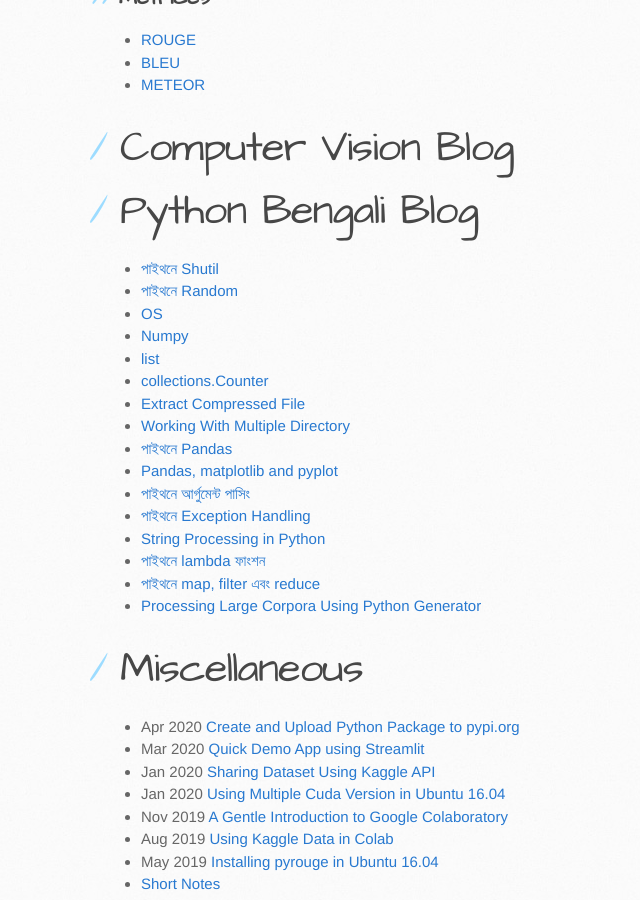
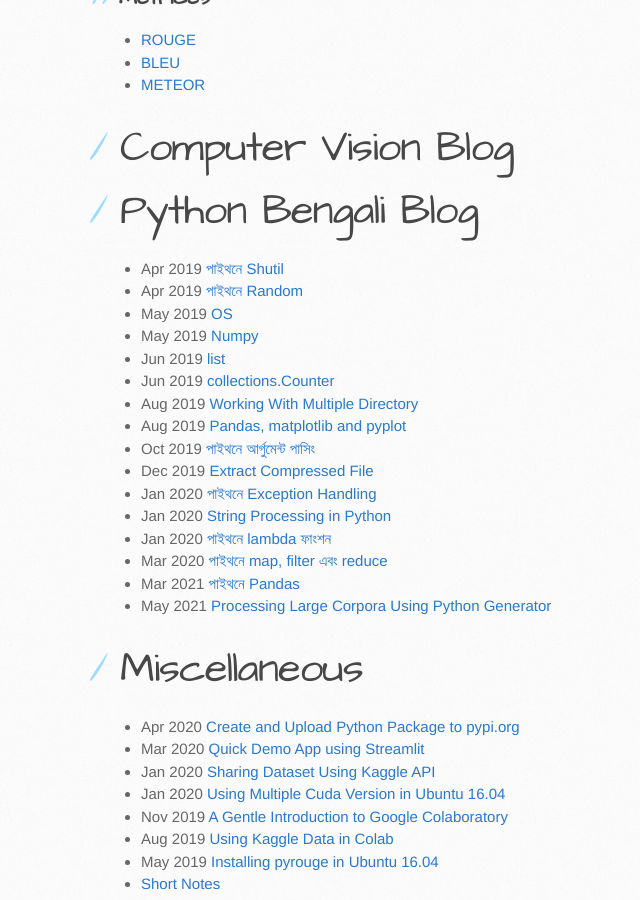
Before and after one commit to sagorbrur/sagorbrur.github.io, a Jekyll site: the page built from index.md, in a window 1280 px wide and 900 px high, scrolled down 1432 px. Shown: the whole window, without its empty margins (49-689 px from the left). Built offline with Jekyll 4.4.1, drawn with Linux system fonts in a browser that asks for light colours; our own code applies the rules of GitHub Pages for plain Markdown files.

Commit message:
Update index.md

```diff
--- a/index.md
+++ b/index.md
@@ -51,22 +51,22 @@
 
 
 # Python Bengali Blog
-* [পাইথনে Shutil](python_bn/shutil.md)
-* [পাইথনে Random](python_bn/random.md)
-* [OS](python_bn/os_py.md)
-* [Numpy](python_bn/numpy.md)
-* [list](python_bn/list.md)
-* [collections.Counter](python_bn/collections_Counter.md)
-* [Extract Compressed File](python_bn/extracting_python.md)
-* [Working With Multiple Directory](python_bn/working_with_directory.md)
-* [পাইথনে Pandas](python_bn/pandas.md)
-* [Pandas, matplotlib and pyplot](python_bn/Pandas_and_matplotlib.md)
-* [পাইথনে আর্গুমেন্ট পাসিং](python_bn/python_argparse.md)
-* [পাইথনে Exception Handling](python_bn/exception_handling.md)
-* [String Processing in Python](python_bn/string_processing.md)
-* [পাইথনে lambda ফাংশন](python_bn/lambda.md)
-* [পাইথনে map, filter এবং reduce](python_bn/python_map_filter_reduce.md)
-* [Processing Large Corpora Using Python Generator](python_bn/generator_python.md)
+* Apr 2019 [পাইথনে Shutil](python_bn/shutil.md)
+* Apr 2019 [পাইথনে Random](python_bn/random.md)
+* May 2019 [OS](python_bn/os_py.md)
+* May 2019 [Numpy](python_bn/numpy.md)
+* Jun 2019 [list](python_bn/list.md)
+* Jun 2019 [collections.Counter](python_bn/collections_Counter.md)
+* Aug 2019 [Working With Multiple Directory](python_bn/working_with_directory.md)
+* Aug 2019 [Pandas, matplotlib and pyplot](python_bn/Pandas_and_matplotlib.md)
+* Oct 2019 [পাইথনে আর্গুমেন্ট পাসিং](python_bn/python_argparse.md)
+* Dec 2019 [Extract Compressed File](python_bn/extracting_python.md)
+* Jan 2020 [পাইথনে Exception Handling](python_bn/exception_handling.md)
+* Jan 2020 [String Processing in Python](python_bn/string_processing.md)
+* Jan 2020 [পাইথনে lambda ফাংশন](python_bn/lambda.md)
+* Mar 2020 [পাইথনে map, filter এবং reduce](python_bn/python_map_filter_reduce.md)
+* Mar 2021 [পাইথনে Pandas](python_bn/pandas.md)
+* May 2021 [Processing Large Corpora Using Python Generator](python_bn/generator_python.md)
 
 # Miscellaneous
 * Apr 2020 [Create and Upload Python Package to pypi.org](miscellaneous/upload_pypi_package.md)
```
